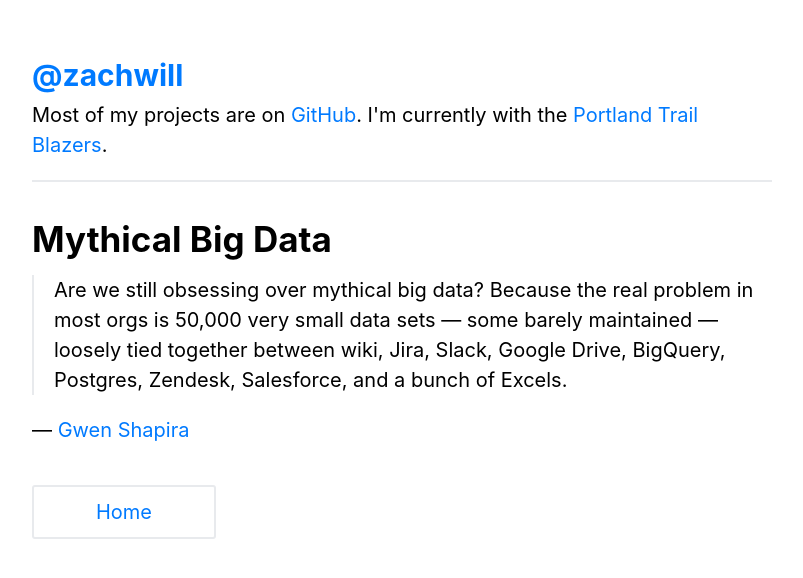
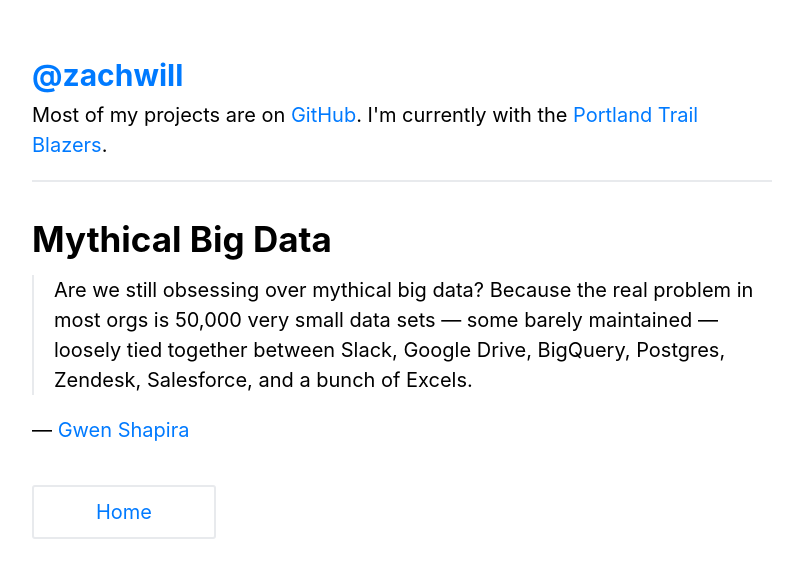
Before and after one commit to zachwill/blog, a Jekyll site: the page built from _posts/2022-09-29-mythical-big-data.md, in a window 1280 px wide. Shown: the top 578 px of the page, without its empty margins (238-1041 px from the left). Built offline with Jekyll 4.4.1, drawn with Linux system fonts in a browser that asks for light colours.

Commit message:
Make quote snappier

```diff
--- a/_posts/2022-09-29-mythical-big-data.md
+++ b/_posts/2022-09-29-mythical-big-data.md
@@ -4,6 +4,6 @@ title     : Mythical Big Data
 permalink : /mythical-big-data/
 ---
 
-> Are we still obsessing over mythical big data? Because the real problem in most orgs is 50,000 very small data sets &mdash; some barely maintained &mdash; loosely tied together between wiki, Jira, Slack, Google Drive, BigQuery, Postgres, Zendesk, Salesforce, and a bunch of Excels.
+> Are we still obsessing over mythical big data? Because the real problem in most orgs is 50,000 very small data sets &mdash; some barely maintained &mdash; loosely tied together between Slack, Google Drive, BigQuery, Postgres, Zendesk, Salesforce, and a bunch of Excels.
 
 &mdash; [Gwen Shapira](https://twitter.com/gwenshap/status/1227090981008265216)
```
